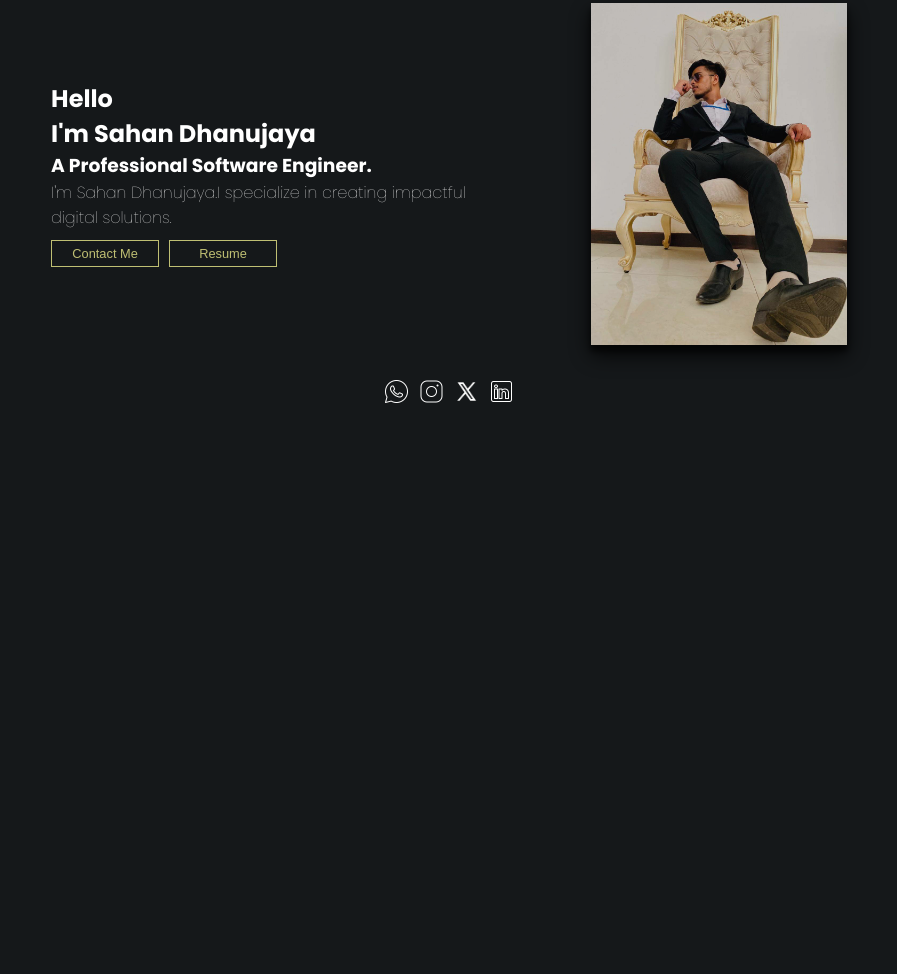
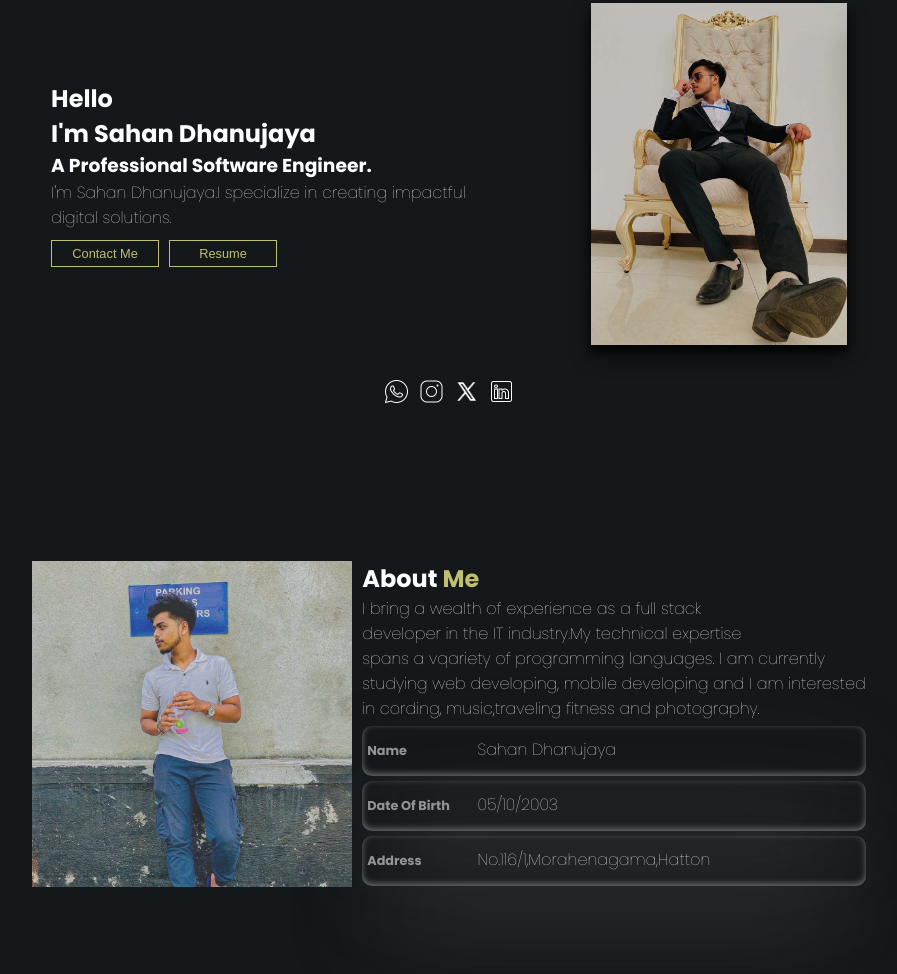
Before and after one commit to SahanDhanujaya/NewPortfolio, a plain HTML site: page index.html in a window 1280 px wide. Shown: the part 931-1905 px from the top of the page, without its empty margins (191-1088 px from the left). Before the commit the page ends 1355 px from the top, so only its background shows below. Drawn offline with nearby package versions, Linux system fonts and the light colour scheme.

Commit message:
styled about me section

```diff
--- a/index.html
+++ b/index.html
@@ -10,7 +10,9 @@
     <link rel="stylesheet" href="style.css">
     <link rel="preconnect" href="https://fonts.googleapis.com">
     <link rel="preconnect" href="https://fonts.gstatic.com" crossorigin>
-    <link href="https://fonts.googleapis.com/css2?family=Poppins:ital,wght@0,100;0,200;0,300;0,400;0,500;0,600;0,700;0,800;0,900;1,100;1,200;1,300;1,400;1,500;1,600;1,700;1,800;1,900&display=swap" rel="stylesheet">
+    <link
+        href="https://fonts.googleapis.com/css2?family=Poppins:ital,wght@0,100;0,200;0,300;0,400;0,500;0,600;0,700;0,800;0,900;1,100;1,200;1,300;1,400;1,500;1,600;1,700;1,800;1,900&display=swap"
+        rel="stylesheet">
     <link rel="stylesheet" href="https://cdnjs.cloudflare.com/ajax/libs/animate.css/4.0.0/animate.compat.css" />
     <link rel="stylesheet" href="https://cdnjs.cloudflare.com/ajax/libs/animate.css/4.1.1/animate.min.css" />
     <title>My Portfolio</title>
@@ -24,7 +26,11 @@
             <h1>Welcome To The My World</h1>
             <p>I am Sahan Dhanujaya now you can contact me.</p>
             <h3>Scroll Now</h3>
-            <div id="scrollbutton"><div></div><div></div><div></div></div>
+            <div id="scrollbutton">
+                <div></div>
+                <div></div>
+                <div></div>
+            </div>
         </section>
     </main>
     <!-- header  -->
@@ -59,6 +65,33 @@
             <img src="assets/icons/icons8-linkedin-50 (1).png" alt="linkedin">
         </section>
     </hero>
+
+    <!-- about me section -->
+    <main id="aboutMe">
+        <section>
+            <img src="assets/imgs/401069105_860626685533720_1764739307085247302_n.jpg" alt="myPicture">
+            <div>
+                <h1>About <span>Me</span></h1>
+                <p>I bring a wealth of experience as a full stack<br>
+                    developer in the IT industry.My technical expertise<br>
+                    spans a vqariety of programming languages. I am currently <br>
+                    studying web developing, mobile developing and I am interested <br>
+                    in cording, music,traveling fitness and photography.</p>
+                    <div>
+                        <h1>Name</h1>
+                        <span>Sahan Dhanujaya</span>
+                    </div>
+                    <div>
+                        <h1>Date Of Birth</h1>
+                        <span>05/10/2003</span>
+                    </div>
+                    <div>
+                        <h1>Address</h1>
+                        <span>No.116/1,Morahenagama,Hatton</span>
+                    </div>
+            </div>
+        </section>
+    </main>
     <script src="script.js"></script>
 </body>
 
--- a/style.css
+++ b/style.css
@@ -161,6 +161,55 @@ hero>section>img{
     margin-top: -50px;
 
 }
+#aboutMe{
+    margin-top: 50px;
+    display: flex;
+    height: 500px;
+    align-items: center;
+}
+#aboutMe>section{
+    display: flex;
+    justify-content: center;
+}
+#aboutMe>section>img{
+    width: 25%;
+    height: fit-content;
+    place-self: center start;
+    margin-right: 5px;
+}
+#aboutMe>section>div{
+    place-self: start start;
+    margin-left: 5px;
+
+}
+#aboutMe>section>div>h1{
+    margin: 0;
+    padding: 0;
+}
+#aboutMe>section>div>h1>span{
+    color: rgb(191, 191, 115);
+}
+#aboutMe>section>div>p{
+    margin: 0;
+    padding: 0;
+    width: 100%;
+}
+#aboutMe>section>div>div{
+    width: 100%;
+    box-shadow: rgba(125, 125, 125, 1) 0px 50px 100px -20px, rgba(131, 131, 131, 1) 0px 30px 60px -30px, rgba(112, 112, 112, 1) 0px -2px 6px 0px inset;
+    height: 50px;
+    margin-top: 5px;
+    border-radius: 10px;
+    align-content: center;
+}
+#aboutMe>section>div>div>h1{
+    font-size: 0.8rem;
+    color: rgb(148, 148, 148);
+    padding: 5px;
+    width: 20%;
+    display: inline-block;
+
+}
 @media all and (max-width:1024px) {
     html{
         font-size: 90%;
```
Also changed, not shown: assets/imgs/401069105_860626685533720_1764739307085247302_n.jpg (added).
